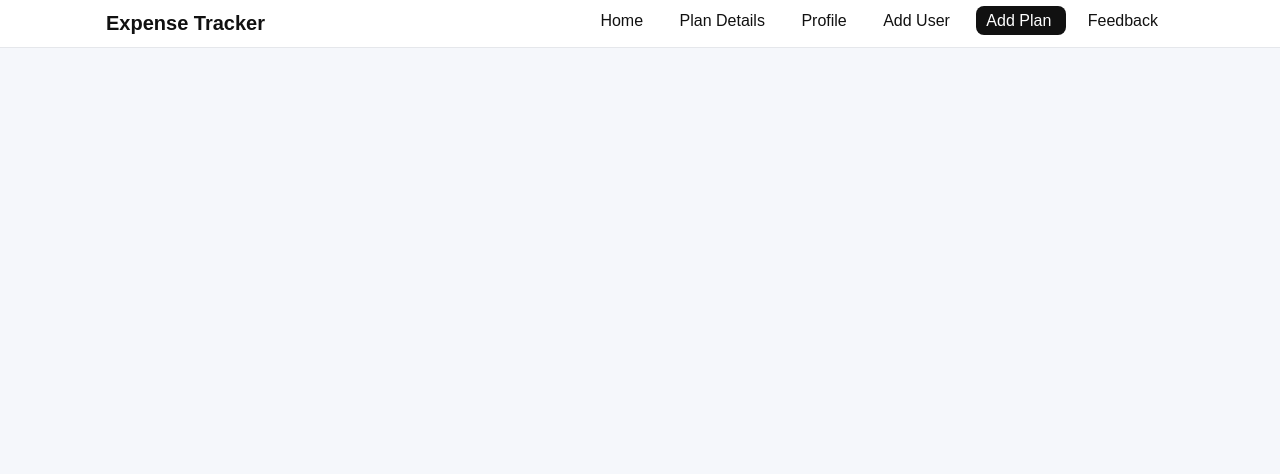
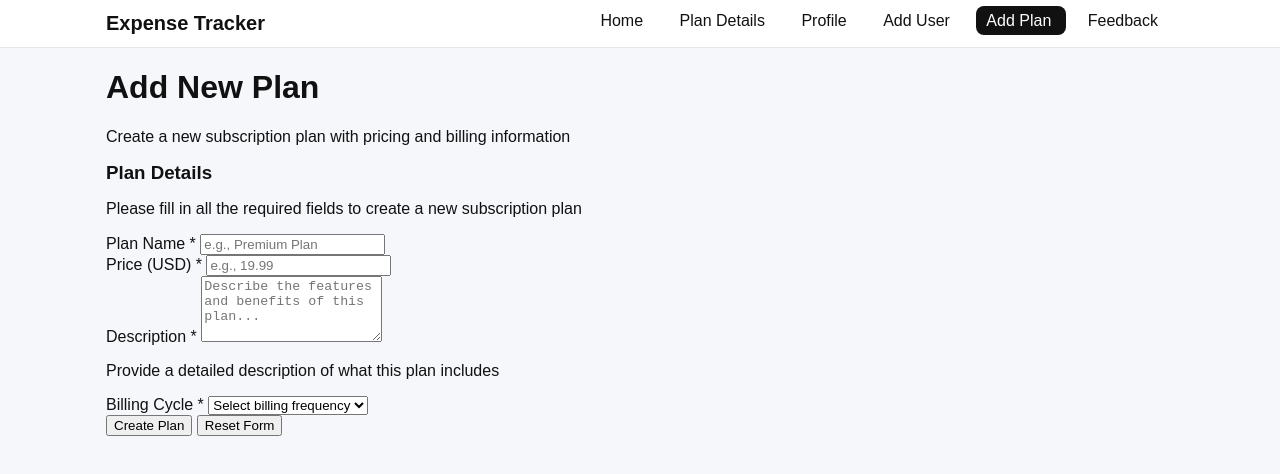
Before and after one commit to HamadAlsoqaih/Expense-Tracker-SaaS, a plain HTML site: page app/add-plan.html in a window 1280 px wide. Drawn offline with Linux system fonts and the light colour scheme; files that its build step writes are made by us from their sources.

Commit message:
add-plan.html

```diff
--- a/app/add-plan.html
+++ b/app/add-plan.html
@@ -2,6 +2,9 @@
 <!DOCTYPE html>
 <html lang="en">
 <head>
+<meta name="viewport" content="width=device-width, initial-scale=1.0" />
+  <title>Add New Plan - Expense Tracker</title>
+  <link rel="stylesheet" href="style.css" />
     <meta charset="UTF-8">
     <link rel="stylesheet" href="/assets/css/profile.css">
     <title>Add Plan - Expense Tracker SaaS</title>
@@ -22,6 +25,45 @@
         </div>
       </div>
     </header>
+ <div class="container">
+    <h1>Add New Plan</h1>
+    <p class="subtitle">Create a new subscription plan with pricing and billing information</p>
 
+    <h3>Plan Details</h3>
+    <p class="note">Please fill in all the required fields to create a new subscription plan</p>
+
+    <form>
+      <div class="form-group">
+        <label for="plan-name">Plan Name *</label>
+        <input type="text" id="plan-name" placeholder="e.g., Premium Plan" required />
+      </div>
+
+      <div class="form-group">
+        <label for="price">Price (USD) *</label>
+        <input type="number" step="0.01" id="price" placeholder="e.g., 19.99" required />
+      </div>
+
+      <div class="form-group">
+        <label for="description">Description *</label>
+        <textarea id="description" rows="4" placeholder="Describe the features and benefits of this plan..." required></textarea>
+        <p class="note">Provide a detailed description of what this plan includes</p>
+      </div>
+
+      <div class="form-group">
+        <label for="billing-cycle">Billing Cycle *</label>
+        <select id="billing-cycle" required>
+          <option value="" disabled selected>Select billing frequency</option>
+          <option value="monthly">Monthly</option>
+          <option value="quarterly">Quarterly</option>
+          <option value="yearly">Yearly</option>
+        </select>
+      </div>
+
+      <div class="buttons">
+        <button type="submit" class="create-btn">Create Plan</button>
+        <button type="reset" class="reset-btn">Reset Form</button>
+      </div>
+    </form>
+  </div>
 </body>
 </html>
```
